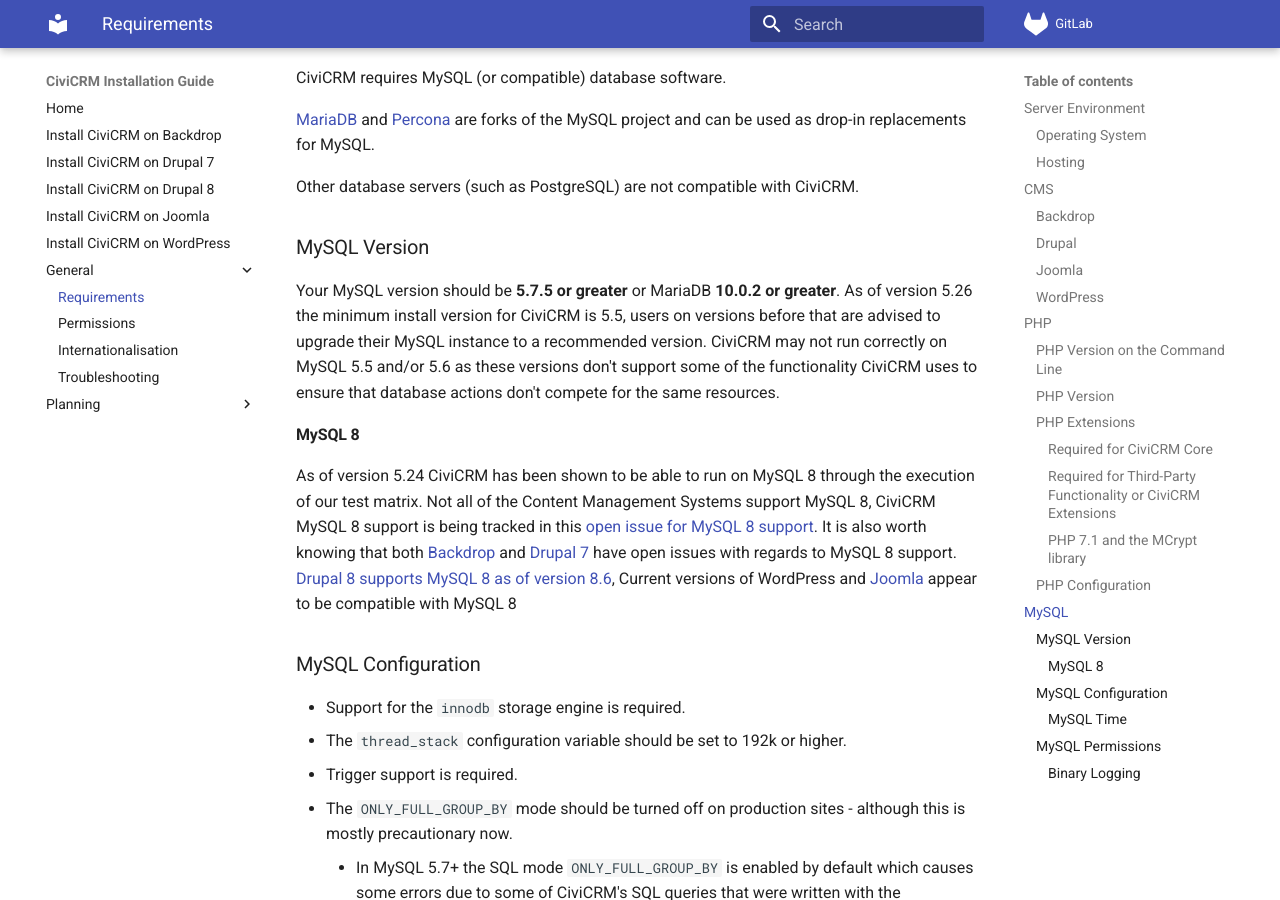
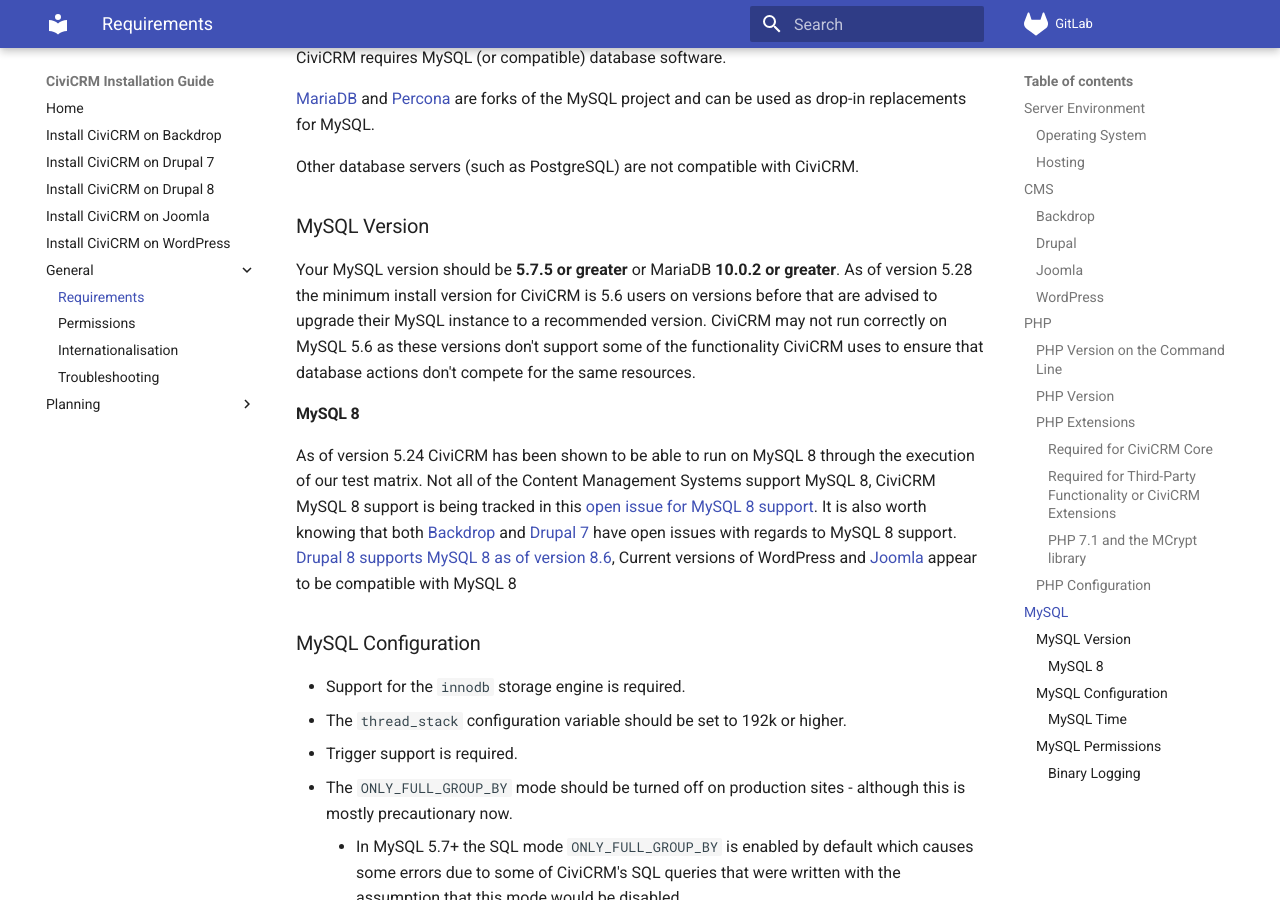
Before and after one commit to agileware/civicrm-installation-guide, an MkDocs documentation site: the page built from docs/general/requirements.md, in a window 1280 px wide and 900 px high, scrolled down 3363 px. Built offline with MkDocs 1.6.1 and Material for MkDocs 9.7.7, drawn with Linux system fonts in a browser that asks for light colours; part of the change alters nothing that is shown; some of the changed text lies outside the part shown.

Commit message:
Update referene from 5.21 ESR to be 5.27 ESR and bump minimum MySQL version information

```diff
--- a/docs/general/requirements.md
+++ b/docs/general/requirements.md
@@ -48,13 +48,13 @@ It is also important to ensure that the same PHP extensions/modules are loaded o
 
 ### PHP Version
 
-| | CiviCRM 5.21 ESR | CiviCRM 5.x.x stable |
+| | CiviCRM 5.27 ESR | CiviCRM 5.x.x stable |
 | ---- | ---- | ---- |
 | PHP 7.4 | **incompatible** | Testing has shown that as of CiviCRM 5.28 can be run but issues are still being worked on in this [lab issue](https://lab.civicrm.org/dev/core/-/issues/1496) |
 | PHP 7.3 | compatible and **recommended** | compatible and **recommended** |
 | PHP 7.2 | compatible and **recommended** - but see note below about resaving the SMTP password | compatible and **recommended** but see note below about resaving the SMTP password |
 | PHP 7.1 | compatible but **not recommended** due to to [PHP end-of life](http://php.net/eol.php) in Dec 2019 | compatible but **not recommended** due to to [PHP end-of life](http://php.net/eol.php) in Dec 2019 |
-| PHP 7.0 | compatible but **not recommended** due to to [PHP end-of life](http://php.net/eol.php) in Dec 2018   | incompatible as of 5.25.0 |
+| PHP 7.0 | **incompatible** | incompatible as of 5.25.0 |
 | PHP 5.6 | **incompatible** | **incompatible** |
 
 ### PHP Extensions
@@ -99,7 +99,7 @@ Other database servers (such as PostgreSQL) are not compatible with CiviCRM.
 
 ### MySQL Version
 
-Your MySQL version should be **5.7.5 or greater** or MariaDB **10.0.2 or greater**.  As of version 5.26 the minimum install version for CiviCRM is 5.5, users on versions before that are advised to upgrade their MySQL instance to a recommended version. CiviCRM may not run correctly on MySQL 5.5 and/or 5.6 as these versions don't support some of the functionality CiviCRM uses to ensure that database actions don't compete for the same resources.
+Your MySQL version should be **5.7.5 or greater** or MariaDB **10.0.2 or greater**.  As of version 5.28 the minimum install version for CiviCRM is 5.6 users on versions before that are advised to upgrade their MySQL instance to a recommended version. CiviCRM may not run correctly on MySQL 5.6 as these versions don't support some of the functionality CiviCRM uses to ensure that database actions don't compete for the same resources.
 
 #### MySQL 8
 
```
